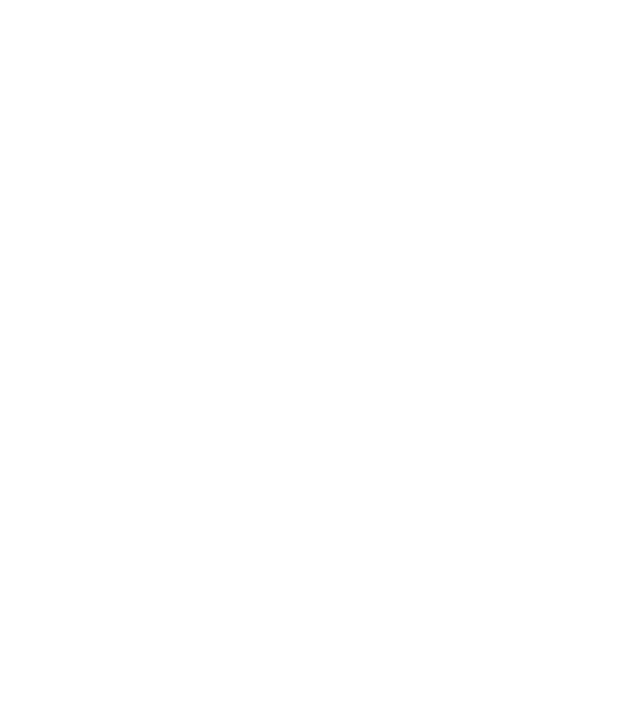
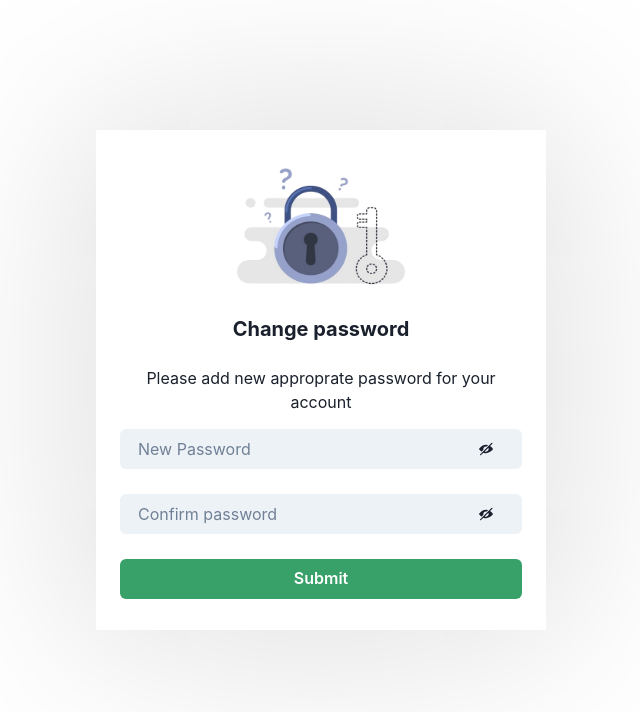
Before and after one commit to chetan635/workerwala, a React (Vite) app in the folder frontend/: page /change-password in a window 1280 px wide. Before the commit this address had no page. Shown: the top 712 px of the page, without its empty margins (319-959 px from the left). Built offline with nearby package versions, Linux system fonts and the light colour scheme.

Commit message:
Added some views to reset password, havent connected to backend though.

```diff
--- a/frontend/src/App.jsx
+++ b/frontend/src/App.jsx
@@ -10,6 +10,7 @@
 import VerifyEmail from "./pages/Authentication/VerifyEmail";
 import EmailRedirect from "./pages/Authentication/EmailRedirect";
 import ForgotPassword from "./components/Authentication/ForgotPassword";
+import ChangePassword from "./components/Authentication/ChangePassword";
 
 function App() {
   return (
@@ -24,6 +25,9 @@
             <Route path="/email-redirect" element={<EmailRedirect />}>
               <Route path=":verificationToken" element={<EmailRedirect />} />
             </Route>
+            <Route path="/change-password" element={<ChangePassword />}>
+              <Route path=":verificationToken" element={<ChangePassword />} />
+            </Route>
             <Route element={<PrivateRoute />}>
               <Route path="/" element={<Home />} />
             </Route>
--- /dev/null
+++ b/frontend/src/components/Authentication/ChangePassword.jsx
@@ -0,0 +1,132 @@
+import React, { useState } from "react";
+import {
+  Image,
+  Heading,
+  Button,
+  InputGroup,
+  InputRightElement,
+  Input,
+  useToast,
+} from "@chakra-ui/react";
+import forgotPasswordPreview from "../../assets/images/forgot-password-preview-2.png";
+import { ViewIcon, ViewOffIcon } from "@chakra-ui/icons";
+import "../../css/Authentication/ChangePassword.css";
+
+export default function ChangePassword() {
+  const toast = useToast();
+  const [password, setPassword] = useState("");
+  const [passwordShow, setPasswordShow] = useState(false);
+  const [confirmPasswordShow, setConfirmPasswordShow] = useState(false);
+  const [confirmPassword, setConfirmPassword] = useState("");
+  const [isPasswordError, setIsPasswordError] = useState(false);
+  const [isConfirmPasswordError, setIsConfirmPasswordError] = useState(false);
+
+  const handlePasswordChange = (e) => {
+    setPassword(e.target.value);
+  };
+
+  const handleConfirmPasswordChange = (e) => {
+    setConfirmPassword(e.target.value);
+  };
+
+  const handleSubmit = () => {
+    if (password == "") {
+      setIsPasswordError(true);
+      toast({
+        title: `Please enter new password to continue`,
+        status: "error",
+        isClosable: true,
+        onCloseComplete: () => setIsPasswordError(false),
+      });
+      return;
+    } else if (confirmPassword == "") {
+      setIsConfirmPasswordError(true);
+      toast({
+        title: `Please enter confirm password to continue`,
+        status: "error",
+        isClosable: true,
+        onCloseComplete: () => setIsConfirmPasswordError(false),
+      });
+      return;
+    }
+
+    if (password != confirmPassword) {
+      setIsConfirmPasswordError(true);
+      toast({
+        title: `Please check if both passwords are correct.`,
+        status: "error",
+        isClosable: true,
+        onCloseComplete: () => setIsConfirmPasswordError(false),
+      });
+    }
+
+    console.log(password);
+    console.log(confirmPassword);
+  };
+
+  const handlePasswordShowClick = () => setPasswordShow(!passwordShow);
+  const handleConfirmPasswordShowClick = () => setConfirmPasswordShow(!confirmPasswordShow);
+  return (
+    <div>
+      <div className="change-password-body">
+        <div className="flex-c flex-dir-c change-password-container">
+          <Image
+            height="130px"
+            width="170px"
+            src={forgotPasswordPreview}
+            alt="change-password-preview"
+          />
+          <Heading as="h1" size="md">
+            Change password
+          </Heading>
+          <p className="flex-c-c content">
+            Please add new approprate password for your account
+          </p>
+          <InputGroup size="md">
+            <Input
+              isInvalid={isPasswordError}
+              errorBorderColor="crimson"
+              pr="4.5rem"
+              variant="filled"
+              type={passwordShow ? "text" : "password"}
+              onChange={(e) => {
+                handlePasswordChange(e);
+              }}
+              value={password}
+              placeholder="New Password"
+              id="password"
+            />
+            <InputRightElement width="4.5rem">
+              <Button h="1.75rem" size="sm" onClick={() => handlePasswordShowClick()}>
+                {passwordShow ? <ViewIcon /> : <ViewOffIcon />}
+              </Button>
+            </InputRightElement>
+          </InputGroup>
+          <InputGroup size="md">
+            <Input
+              isInvalid={isConfirmPasswordError}
+              errorBorderColor="crimson"
+              pr="4.5rem"
+              variant="filled"
+              type={confirmPasswordShow ? "text" : "password"}
+              onChange={(e) => {
+                handleConfirmPasswordChange(e);
+              }}
+              value={confirmPassword}
+              placeholder="Confirm password"
+              id="password"
+            />
+            <InputRightElement width="4.5rem">
+              <Button h="1.75rem" size="sm" onClick={() => handleConfirmPasswordShowClick()}>
+                {confirmPasswordShow ? <ViewIcon /> : <ViewOffIcon />}
+              </Button>
+            </InputRightElement>
+          </InputGroup>
+          <Button onClick={()=>{handleSubmit()}} className="button" colorScheme="green">
+            Submit
+          </Button>
+        </div>
+      </div>
+    </div>
+  );
+}
--- a/frontend/src/components/Authentication/ForgotPassword.jsx
+++ b/frontend/src/components/Authentication/ForgotPassword.jsx
@@ -30,11 +30,11 @@
         </p>
         <InputGroup>
           <InputLeftElement pointerEvents="none">
-            <EmailIcon color="gray.300" />
+            <EmailIcon color="gray.500" />
           </InputLeftElement>
-          <Input type="tel" placeholder="Email" />
+          <Input type="email" placeholder="Email" />
         </InputGroup>
-        <Button className="button" colorScheme="green">LOGIN</Button>
+        <Button className="button" colorScheme="green">Submit</Button>
         <small className="back-to-login">
             <Link to="/login"><ChevronLeftIcon color="teal"/> Back to Login</Link>
         </small>
--- /dev/null
+++ b/frontend/src/css/Authentication/ChangePassword.css
@@ -0,0 +1,18 @@
+.change-password-container {
+    flex-direction: column;
+    align-items: center;
+    box-shadow: 0px 0px 200px #d4d4d4;
+    height: 500px;
+    gap: 15px;
+    width: 450px;
+    padding: 1.5rem;
+    margin: 1rem;
+  }
+
+  .content{
+      align-content: center;
+      text-align: center;
+  }
+  .button{
+      width: 100%;
+  }
--- a/frontend/src/pages/Authentication/SignUp.jsx
+++ b/frontend/src/pages/Authentication/SignUp.jsx
@@ -18,6 +18,7 @@
 import Loading from "../../components/common/Loading.jsx";
 import { authConstants } from "../../constants/AuthConstants.jsx";
 import WorkerWalaLogo from "../../components/common/WorkerWalaLogo.jsx";
+import { ViewIcon, ViewOffIcon } from "@chakra-ui/icons";
 
 export default function SignUp() {
   // Declearing the hooks.
@@ -327,7 +328,7 @@
                 />
                 <InputRightElement width="4.5rem">
                   <Button h="1.75rem" size="sm" onClick={() => handleClick()}>
-                    {show ? "Hide" : "Show"}
+                    {show ? <ViewIcon /> : <ViewOffIcon />}
                   </Button>
                 </InputRightElement>
               </InputGroup>
@@ -350,7 +351,7 @@
                     size="sm"
                     onClick={() => handleConfirmPassShowClick()}
                   >
-                    {showConfirmPass ? "Hide" : "Show"}
+                    {showConfirmPass ? <ViewIcon /> : <ViewOffIcon />}
                   </Button>
                 </InputRightElement>
               </InputGroup>
```
